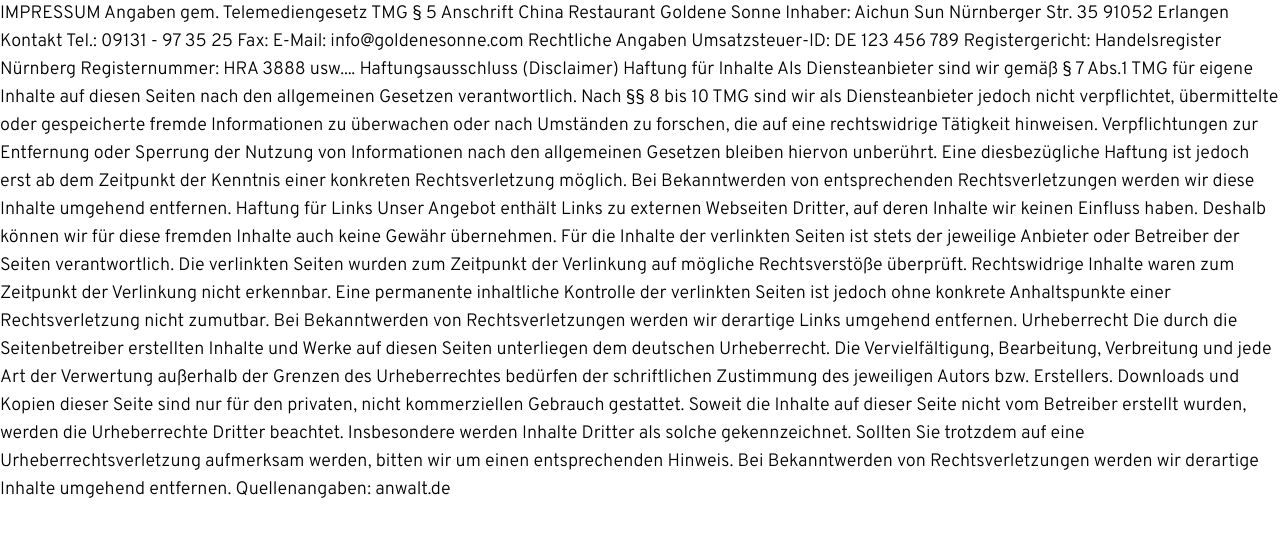
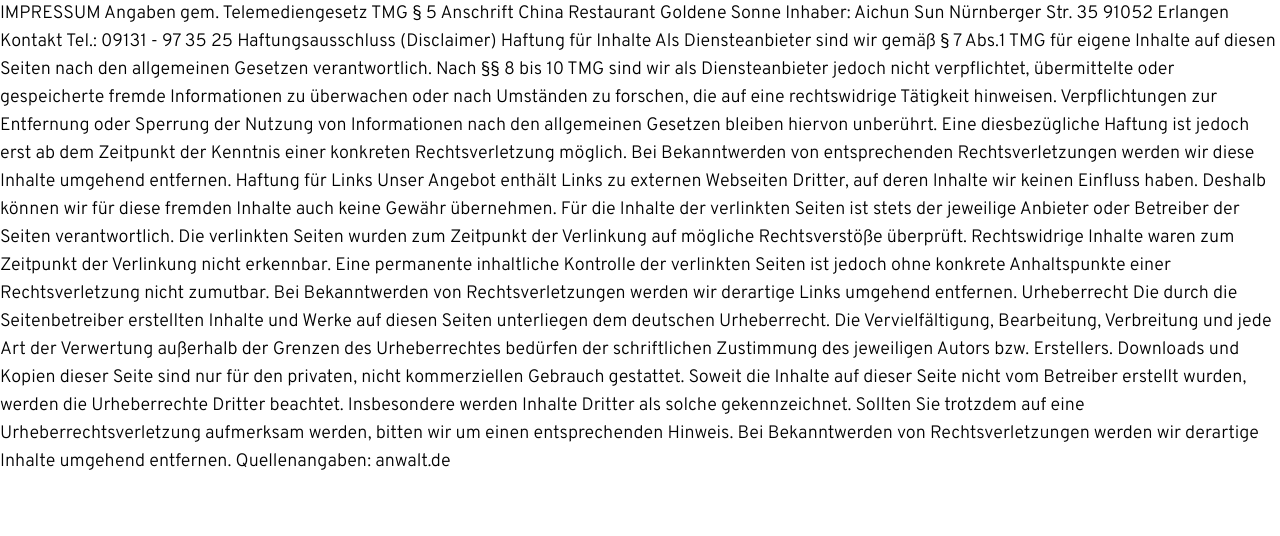
Before and after one commit to jonasXchen/svelte-5-goldene-sonne-erlangen, a SvelteKit app: page /impressum in a window 1280 px wide. Shown: the top 536 px of the page. Built offline with nearby package versions, Linux system fonts and the light colour scheme.

Commit message:
updated Impressum

```diff
--- a/src/pages/Impressum/Impressum.svelte
+++ b/src/pages/Impressum/Impressum.svelte
@@ -1,13 +1,11 @@
 <div>
   IMPRESSUM Angaben gem. Telemediengesetz TMG § 5 Anschrift China Restaurant
   Goldene Sonne Inhaber: Aichun Sun Nürnberger Str. 35 91052 Erlangen Kontakt
-  Tel.: 09131 - 97 35 25 Fax: E-Mail: info@goldenesonne.com Rechtliche Angaben
-  Umsatzsteuer-ID: DE 123 456 789 Registergericht: Handelsregister Nürnberg
-  Registernummer: HRA 3888 usw.... Haftungsausschluss (Disclaimer) Haftung für
-  Inhalte Als Diensteanbieter sind wir gemäß § 7 Abs.1 TMG für eigene Inhalte
-  auf diesen Seiten nach den allgemeinen Gesetzen verantwortlich. Nach §§ 8 bis
-  10 TMG sind wir als Diensteanbieter jedoch nicht verpflichtet, übermittelte
-  oder gespeicherte fremde Informationen zu überwachen oder nach Umständen zu
+  Tel.: 09131 - 97 35 25 Haftungsausschluss (Disclaimer) Haftung für Inhalte Als
+  Diensteanbieter sind wir gemäß § 7 Abs.1 TMG für eigene Inhalte auf diesen
+  Seiten nach den allgemeinen Gesetzen verantwortlich. Nach §§ 8 bis 10 TMG sind
+  wir als Diensteanbieter jedoch nicht verpflichtet, übermittelte oder
+  gespeicherte fremde Informationen zu überwachen oder nach Umständen zu
   forschen, die auf eine rechtswidrige Tätigkeit hinweisen. Verpflichtungen zur
   Entfernung oder Sperrung der Nutzung von Informationen nach den allgemeinen
   Gesetzen bleiben hiervon unberührt. Eine diesbezügliche Haftung ist jedoch
```
